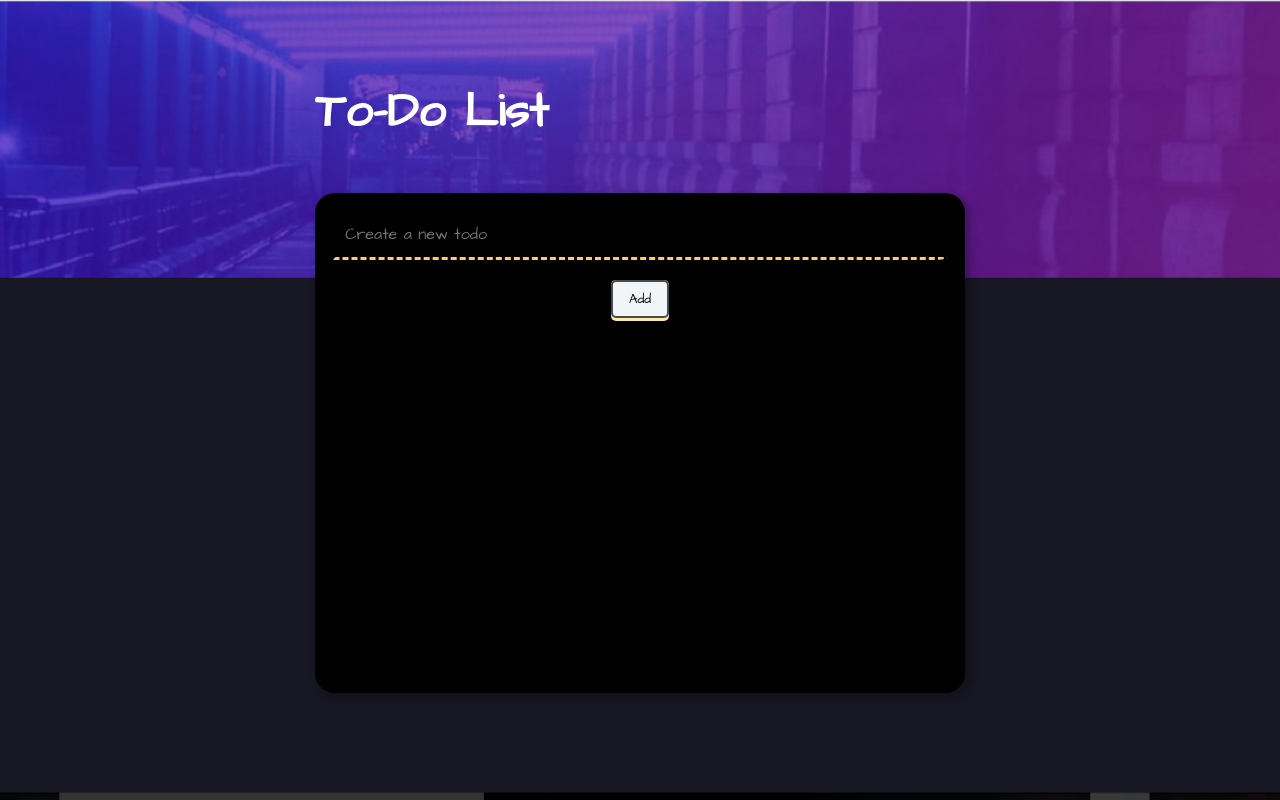
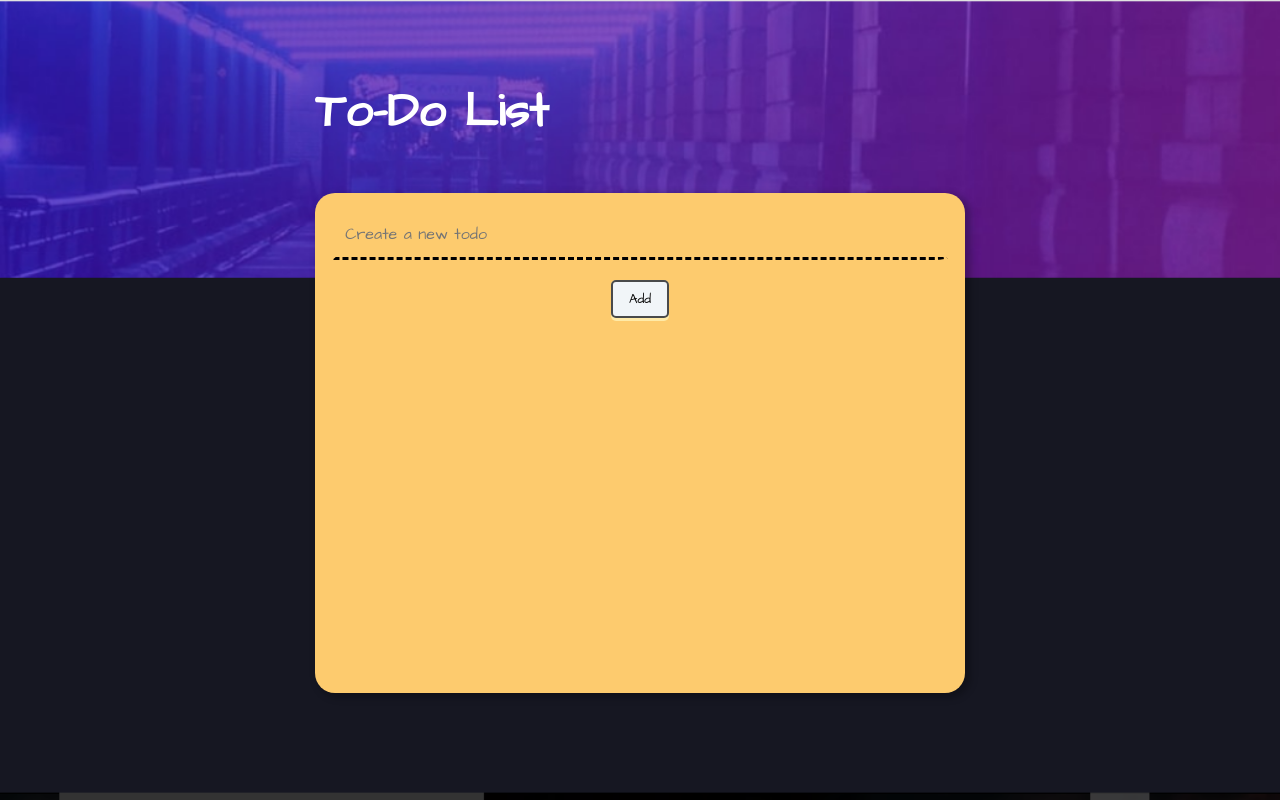
Before and after one commit to selahadinnasir/todo-app, a React (Create React App) app: page / in a window 1280 px wide. Built offline with nearby package versions, Linux system fonts and the light colour scheme.

Commit message:
chnage3 the  scrolling

```diff
--- a/public/index.html
+++ b/public/index.html
@@ -7,6 +7,8 @@
       rel="stylesheet"
     />
     <link rel="stylesheet" href="styles.css" />
+    <meta name="viewport" content="width=device-width, initial-scale=1.0">
+
   </head>
 
   <body>
--- a/public/styles.css
+++ b/public/styles.css
@@ -21,7 +21,7 @@ body {
   width: 650px;
   height: auto;
   min-height: 500px;
-  background: black;
+  background:#fdcb6e;
   /* background-image: radial-gradient(#bfc0c1 7.2%, transparent 0); */
   background-size: 25px 25px;
   border-radius: 20px;
@@ -36,11 +36,27 @@ body {
     margin-top: 5px;
     margin-bottom: 60px;
     width: 100%;
-    min-height: 80vh;
+    min-height: 70vh;
   }
 
   .heading {
     margin-bottom: 5px;
+  }
+
+}
+
+@media only screen and (orientation: landscape) and (max-width: 768px) {
+  .container {
+    width: 90%;
+    min-height: 30vh;
+  }
+
+  .heading h1 {
+    padding-top: 15px;
+  }
+
+  #root {
+    margin-bottom: 50px;
   }
 }
 
@@ -64,10 +80,10 @@ body {
   border-bottom-right-radius: 15px 3px;
   border-bottom-left-radius: 3px 15px;
   border: solid 3px transparent;
-  border-bottom: dashed 3px #fdcb6e;
+  border-bottom: dashed 3px black;
   font-family: "Architects Daughter", cursive;
   font-size: 1rem;
-  color: white;
+  color: black;
   width: 100%;
   margin-bottom: 20px;
 }
@@ -99,7 +115,7 @@ li {
 }
 
 ul {
-  color: white;
+  color: black;
   list-style-type: none;
 }
 
@@ -114,12 +130,12 @@ li::before {
   left: 0;
   transform: translateY(-50%);
   font-size: 40px; /* Adjust size as needed */
-  color: rgb(236, 227, 227); /* Optional: color of the empty circle */
+  color: black; /* Optional: color of the empty circle */
 }
 
 li.completed::before {
   content: '⭕'; /* Unicode for circled tick */
-  color: white; /* Color of the circled tick */
+  color: black; /* Color of the circled tick */
   font-size: 40px;
 }
 
```
Also changed, not shown: src/components/InputArea.jsx (line endings or trailing spaces).
